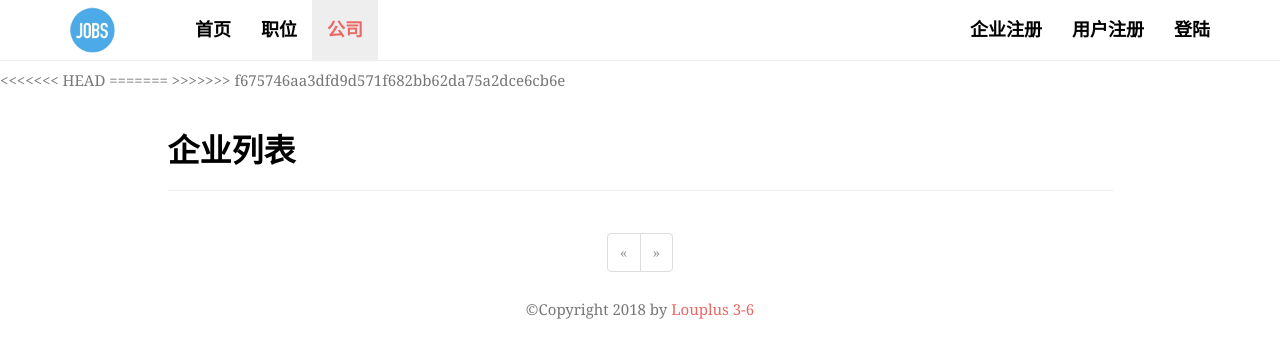
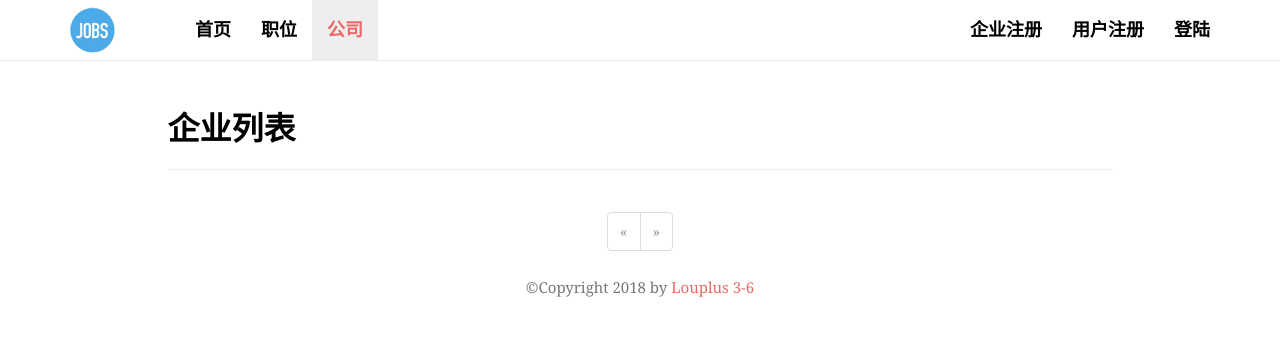
Before and after one commit to LouPlus/jobplus3-6, a Flask app: page /company/ in a window 1280 px wide. Shown: the top 361 px of the page. Run offline with Flask 2, Linux system fonts and the light colour scheme; data that the repository does not hold is empty; parts of the project's set-up code (start-up, migrations or seed data) failed here and were passed over; some libraries are stand-ins or nearby versions; some web fonts are replaced.

Commit message:
修复bug

```diff
--- a/jobplus/templates/base.html
+++ b/jobplus/templates/base.html
@@ -5,10 +5,7 @@
     (url_for('job.list'), 'job', '职位'),
     (url_for('company.company_list'), 'company', '公司')
     ] %}
-<<<<<<< HEAD
 
-=======
->>>>>>> f675746aa3dfd9d571f682bb62da75a2dce6cb6e
 {% set navigation_right_bar = [
     (url_for('company.register'), 'company_register', '企业注册'),
     (url_for('seeker.register'), 'user_register', '用户注册'),
```
